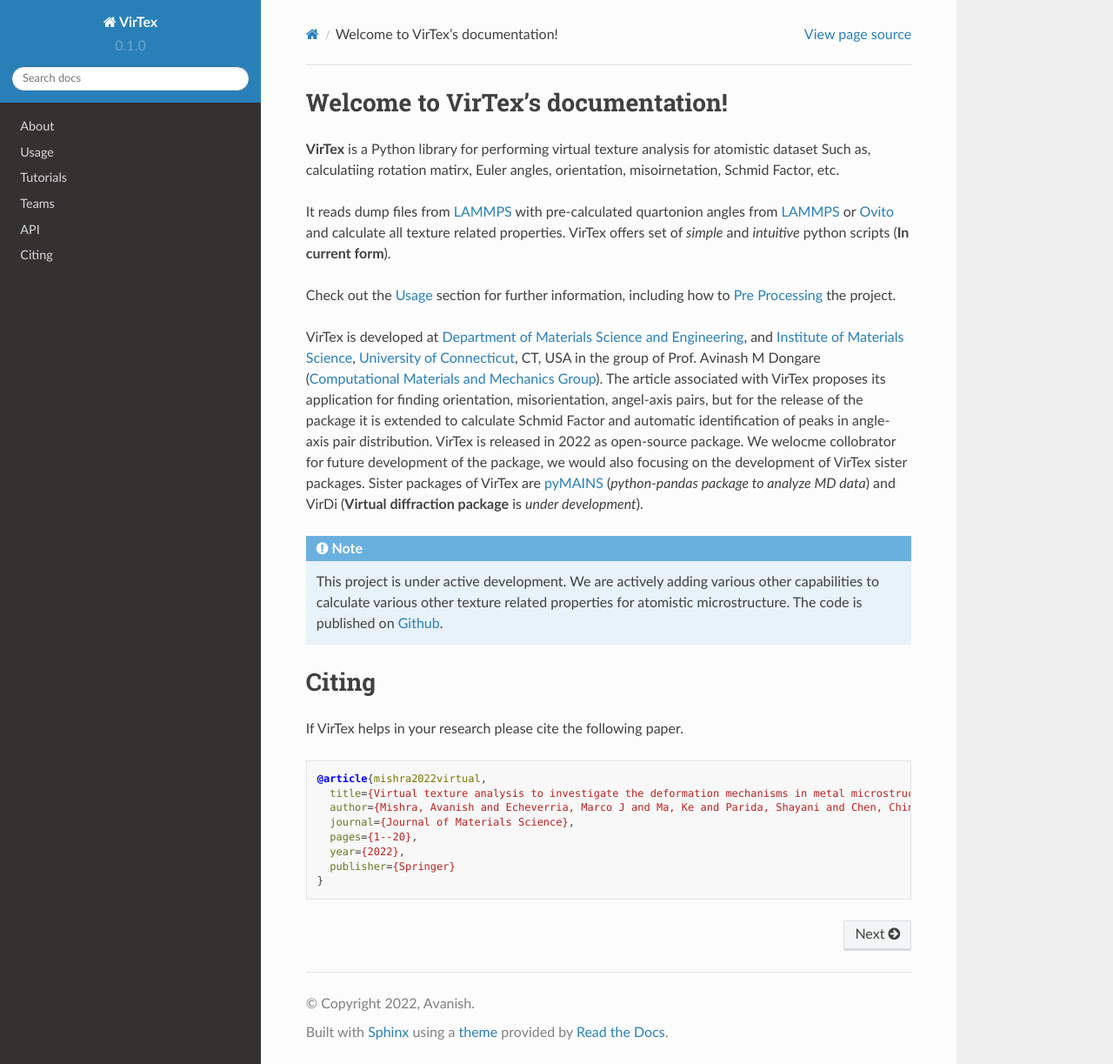
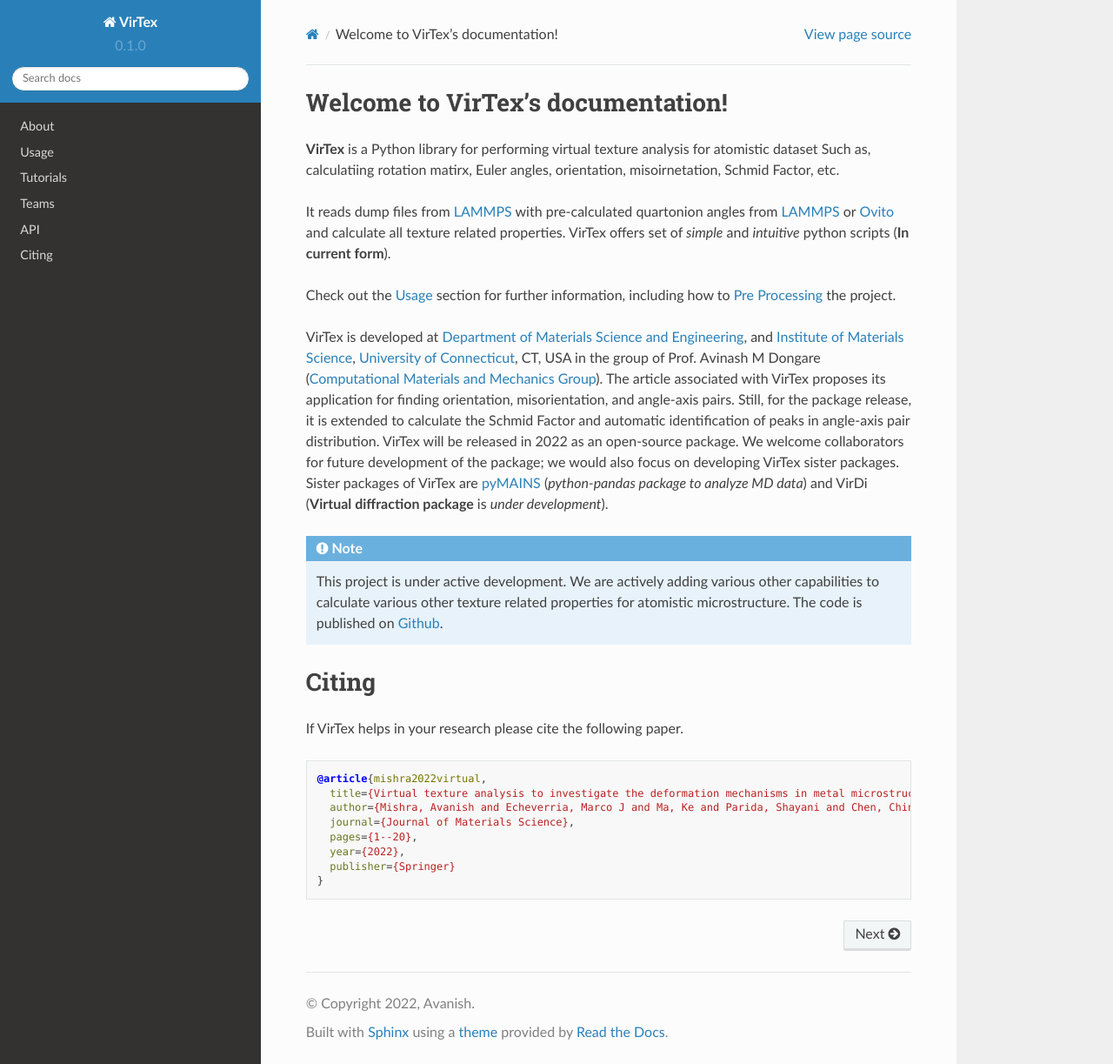
Before and after one commit to mavanish/VirTex, a Sphinx documentation site: the page built from docs/source/index.rst, in a window 1280 px wide and 1223 px high. Shown: the whole window at 87% size. Built offline with Sphinx 7.4.7 and the Read the Docs theme 2.0.0, drawn with Linux system fonts in a browser that asks for light colours; pages that are not in the unit, such as notebooks, are missing from menus.

Commit message:
Update index.rst

```diff
--- a/docs/source/index.rst
+++ b/docs/source/index.rst
@@ -9,7 +9,7 @@
 Check out the :doc:`usage` section for further information, including
 how to :ref:`installation` the project.
 
-VirTex is developed at `Department of Materials Science and Engineering <https://mse.engr.uconn.edu/>`_, and `Institute of Materials Science <https://www.ims.uconn.edu/>`_, `University of Connecticut <https://uconn.edu/>`_, CT, USA in the group of Prof. Avinash M Dongare (`Computational Materials and Mechanics Group <https://dongare.group.uconn.edu/>`_). The article associated with VirTex proposes its application for finding orientation, misorientation, angel-axis pairs, but for the release of the package it is extended to calculate Schmid Factor and automatic identification of peaks in angle-axis pair distribution. VirTex is released in 2022 as open-source package. We welocme collobrator for future development of the package, we would also focusing on the development of VirTex sister packages. Sister packages of VirTex are `pyMAINS <https://github.com/mrcavam/pyMAINS>`_ (*python-pandas package to analyze MD data*) and VirDi (**Virtual diffraction package** is *under development*).
+VirTex is developed at `Department of Materials Science and Engineering <https://mse.engr.uconn.edu/>`_, and `Institute of Materials Science <https://www.ims.uconn.edu/>`_, `University of Connecticut <https://uconn.edu/>`_, CT, USA in the group of Prof. Avinash M Dongare (`Computational Materials and Mechanics Group <https://dongare.group.uconn.edu/>`_). The article associated with VirTex proposes its application for finding orientation, misorientation, and angle-axis pairs. Still, for the package release, it is extended to calculate the Schmid Factor and automatic identification of peaks in angle-axis pair distribution. VirTex will be released in 2022 as an open-source package. We welcome collaborators for future development of the package; we would also focus on developing VirTex sister packages. Sister packages of VirTex are `pyMAINS <https://github.com/mrcavam/pyMAINS>`_ (*python-pandas package to analyze MD data*) and VirDi (**Virtual diffraction package** is *under development*).
 
 .. note::
 
```
